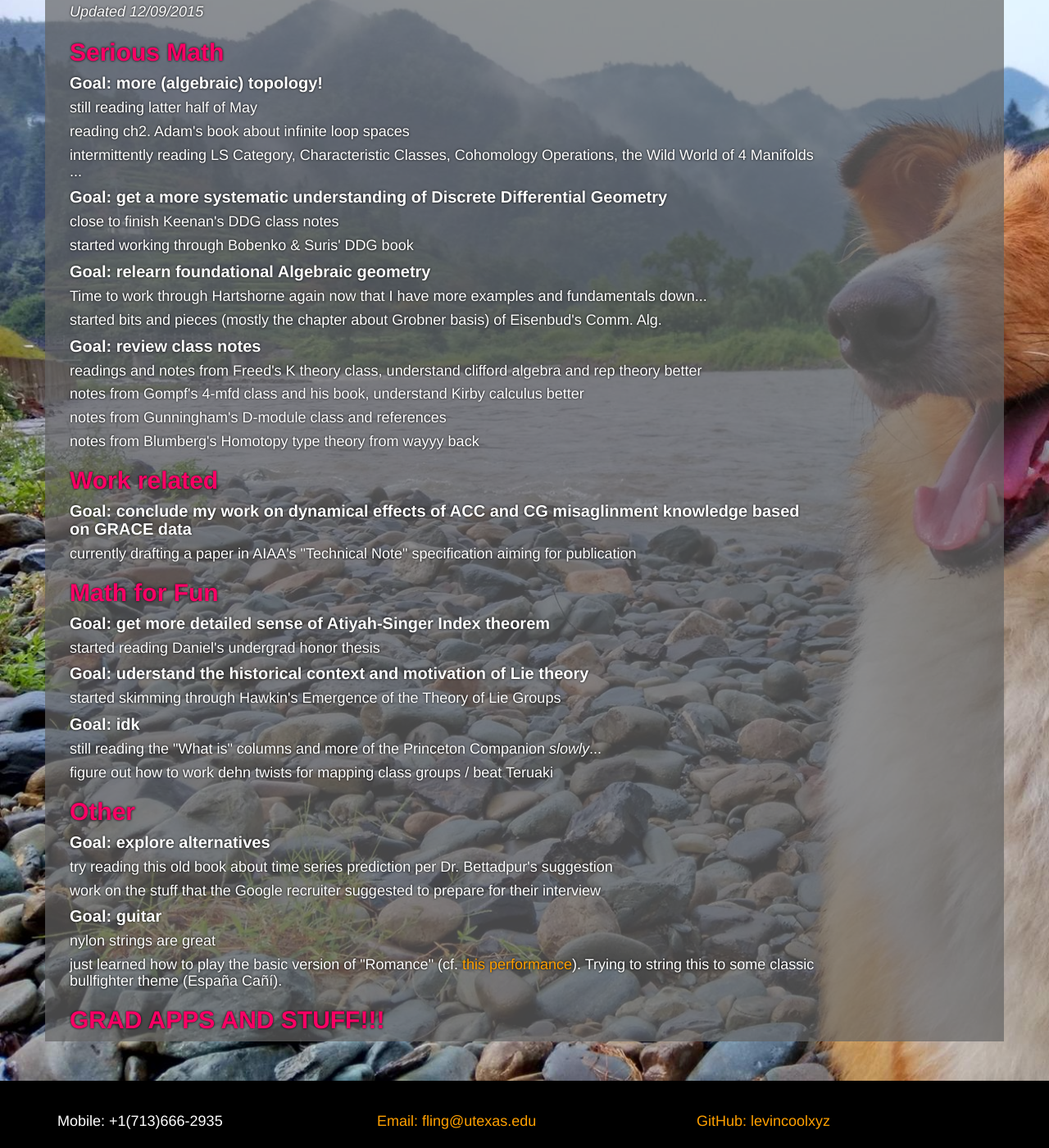
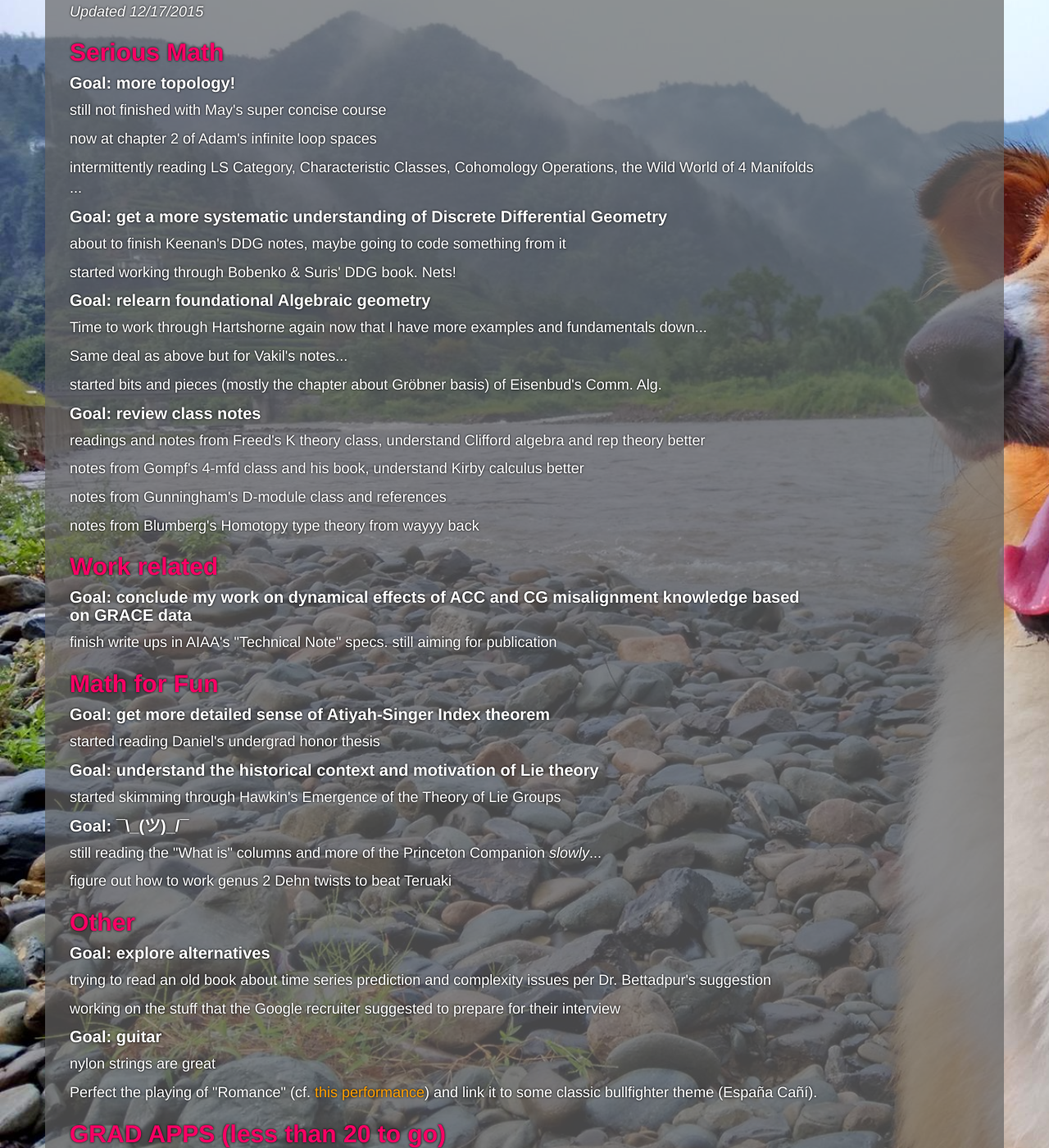
Before and after one commit to levincoolxyz/levincoolxyz.github.io, a Jekyll site: the page built from activity.html, in a window 1280 px wide and 1400 px high, scrolled down 345 px. Shown: the whole window at 82% size. Built offline with Jekyll 4.4.1, drawn with Linux system fonts in a browser that asks for light colours.

Commit message:
new commit

```diff
--- a/activity.html
+++ b/activity.html
@@ -6,52 +6,53 @@
 <div id="activities" class="container col-md-10">
 	<h1>Current Activities</h1>
 	<p>This page is as much of a personal reminder as a status update...</p>
-	<p><em>Updated 12/09/2015</em></p>
+	<p><em>Updated 12/17/2015</em></p>
 
 	<h2 style="color:rgb(250,0,100) !important;">Serious Math</h2>
-	<h4>Goal: more (algebraic) topology!<h4>
-	<p>still reading latter half of May</p>
-	<p>reading ch2. Adam's book about infinite loop spaces</p>
+	<h4>Goal: more topology!</h4>
+	<p>still not finished with May's super concise course</p>
+	<p>now at chapter 2 of Adam's infinite loop spaces</p>
 	<p>intermittently reading LS Category, Characteristic Classes, Cohomology Operations, the Wild World of 4 Manifolds ...</p>
 
-	<h4>Goal: get a more systematic understanding of Discrete Differential Geometry<h4>
-	<p>close to finish Keenan's DDG class notes</p>
-	<p>started working through Bobenko & Suris' DDG book</p>
+	<h4>Goal: get a more systematic understanding of Discrete Differential Geometry</h4>
+	<p>about to finish Keenan's DDG notes, maybe going to code something from it</p>
+	<p>started working through Bobenko & Suris' DDG book. Nets!</p>
 
-	<h4>Goal: relearn foundational Algebraic geometry<h4>
+	<h4>Goal: relearn foundational Algebraic geometry</h4>
 	<p>Time to work through Hartshorne again now that I have more examples and fundamentals down...</p>
-	<p>started bits and pieces (mostly the chapter about Grobner basis) of Eisenbud's Comm. Alg.</p>
+	<p>Same deal as above but for Vakil's notes...</p>
+	<p>started bits and pieces (mostly the chapter about Gröbner basis) of Eisenbud's Comm. Alg.</p>
 
-	<h4>Goal: review class notes<h4>
-	<p>readings and notes from Freed's K theory class, understand clifford algebra and rep theory better</p>
+	<h4>Goal: review class notes</h4>
+	<p>readings and notes from Freed's K theory class, understand Clifford algebra and rep theory better</p>
 	<p>notes from Gompf's 4-mfd class and his book, understand Kirby calculus better</p>
 	<p>notes from Gunningham's D-module class and references</p>
 	<p>notes from Blumberg's Homotopy type theory from wayyy back</p>
 
 	<h2 style="color:rgb(250,0,100) !important;">Work related</h2>
-	<h4>Goal: conclude my work on dynamical effects of ACC and CG misaglinment knowledge based on GRACE data<h4>
-	<p>currently drafting a paper in AIAA's "Technical Note" specification aiming for publication</p>
+	<h4>Goal: conclude my work on dynamical effects of ACC and CG misalignment knowledge based on GRACE data</h4>
+	<p>finish write ups in AIAA's "Technical Note" specs. still aiming for publication</p>
 
 	<h2 style="color:rgb(250,0,100) !important;">Math for Fun</h2>
-	<h4>Goal: get more detailed sense of Atiyah-Singer Index theorem<h4>
+	<h4>Goal: get more detailed sense of Atiyah-Singer Index theorem</h4>
 	<p>started reading Daniel's undergrad honor thesis</p>
 
-	<h4>Goal: uderstand the historical context and motivation of Lie theory<h4>
+	<h4>Goal: understand the historical context and motivation of Lie theory</h4>
 	<p>started skimming through Hawkin's Emergence of the Theory of Lie Groups</p>
 
-	<h4>Goal: idk<h4>
+	<h4>Goal: ¯\_(ツ)_/¯</h4>
 	<p>still reading the "What is" columns and more of the Princeton Companion <em>slowly</em>...</p>
-	<p>figure out how to work dehn twists for mapping class groups / beat Teruaki</p>
+	<p>figure out how to work genus 2 Dehn twists to beat Teruaki</p>
 
 	<h2 style="color:rgb(250,0,100) !important;">Other</h2>
-	<h4>Goal: explore alternatives<h4>
-	<p>try reading this old book about time series prediction per Dr. Bettadpur's suggestion</p>
-	<p>work on the stuff that the Google recruiter suggested to prepare for their interview</p>
+	<h4>Goal: explore alternatives</h4>
+	<p>trying to read an old book about time series prediction and complexity issues per Dr. Bettadpur's suggestion</p>
+	<p>working on the stuff that the Google recruiter suggested to prepare for their interview</p>
 
-	<h4>Goal: guitar<h4>
+	<h4>Goal: guitar</h4>
 	<p>nylon strings are great</p>
-	<p>just learned how to play the basic version of "Romance" (cf. <a href="https://www.youtube.com/watch?v=Z5tEd16aBCY">this performance</a>). Trying to string this to some classic bullfighter theme (España Cañí).</p>
+	<p>Perfect the playing of "Romance" (cf. <a href="https://www.youtube.com/watch?v=Z5tEd16aBCY">this performance</a>) and link it to some classic bullfighter theme (España Cañí).</p>
 
-	<h2 style="color:rgb(250,0,100) !important;">GRAD APPS AND STUFF!!!</h2>
+	<h2 style="color:rgb(250,0,100) !important;">GRAD APPS (less than 20 to go)</h2>
 
 </div>
```
Also changed, not shown: index.html (+4 -3 lines), todo.html (added, +49 -0 lines).
